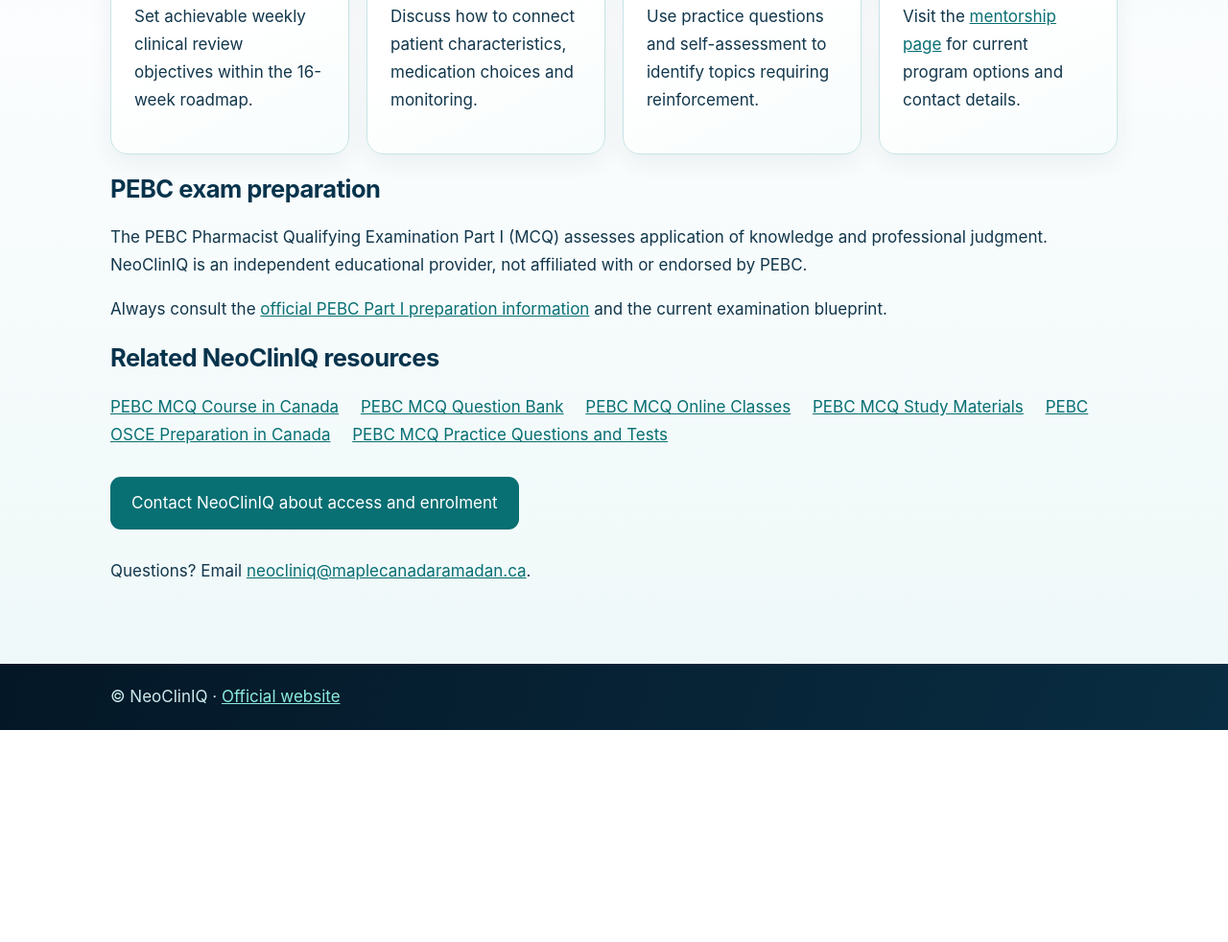
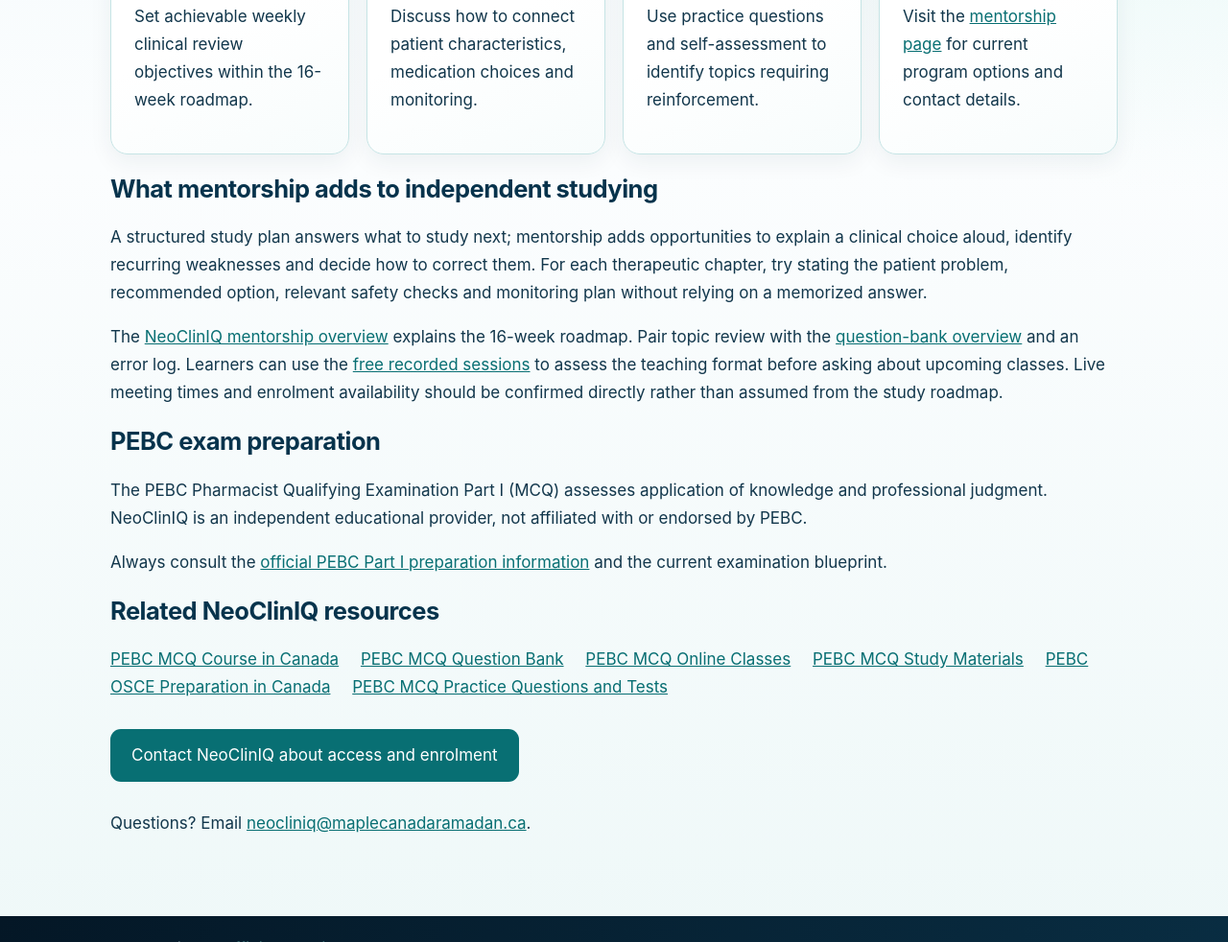
Before and after one commit to ahmedramadanca/NeoClinIQ, a plain HTML site: page pebc-mcq-mentorship/index.html in a window 1280 px wide. Shown: the part 752-1734 px from the top of the page at 96% size. Before the commit the page ends 1513 px from the top, so only its background shows below. Drawn offline with Linux system fonts and the light colour scheme.

Commit message:
Add differentiated helpful PEBC guidance and crawlable official/internal links

```diff
--- a/pebc-mcq-mentorship/index.html
+++ b/pebc-mcq-mentorship/index.html
@@ -17,6 +17,7 @@
 <div class="card"><h3>Strengthen clinical reasoning</h3><p>Discuss how to connect patient characteristics, medication choices and monitoring.</p></div>
 <div class="card"><h3>Review learning gaps</h3><p>Use practice questions and self-assessment to identify topics requiring reinforcement.</p></div>
 <div class="card"><h3>Explore mentorship availability</h3><p>Visit the <a href='/mentorship.html'>mentorship page</a> for current program options and contact details.</p></div></div>
+<h2>What mentorship adds to independent studying</h2><p>A structured study plan answers what to study next; mentorship adds opportunities to explain a clinical choice aloud, identify recurring weaknesses and decide how to correct them. For each therapeutic chapter, try stating the patient problem, recommended option, relevant safety checks and monitoring plan without relying on a memorized answer.</p><p>The <a href="/mentorship.html">NeoClinIQ mentorship overview</a> explains the 16-week roadmap. Pair topic review with the <a href="/pebc-mcq-question-bank/">question-bank overview</a> and an error log. Learners can use the <a href="/free-pebc-masterclass-hiv-ckd-stis.html">free recorded sessions</a> to assess the teaching format before asking about upcoming classes. Live meeting times and enrolment availability should be confirmed directly rather than assumed from the study roadmap.</p>
 <h2>PEBC exam preparation</h2><p>The PEBC Pharmacist Qualifying Examination Part I (MCQ) assesses application of knowledge and professional judgment. NeoClinIQ is an independent educational provider, not affiliated with or endorsed by PEBC.</p>
 <p>Always consult the <a href="https://pebc.ca/pharmacists/qualifying-examination/preparing-for-the-examination/part-i/">official PEBC Part I preparation information</a> and the current examination blueprint.</p>
 <h2>Related NeoClinIQ resources</h2><nav><a href="https://neocliniq.maplecanadaramadan.ca/pebc-mcq-course/">PEBC MCQ Course in Canada</a> <a href="https://neocliniq.maplecanadaramadan.ca/pebc-mcq-question-bank/">PEBC MCQ Question Bank</a> <a href="https://neocliniq.maplecanadaramadan.ca/pebc-mcq-online-classes/">PEBC MCQ Online Classes</a> <a href="https://neocliniq.maplecanadaramadan.ca/pebc-mcq-study-materials/">PEBC MCQ Study Materials</a> <a href="https://neocliniq.maplecanadaramadan.ca/pebc-osce-preparation/">PEBC OSCE Preparation in Canada</a> <a href="https://neocliniq.maplecanadaramadan.ca/pebc-mcq-practice-tests/">PEBC MCQ Practice Questions and Tests</a></nav>
```
